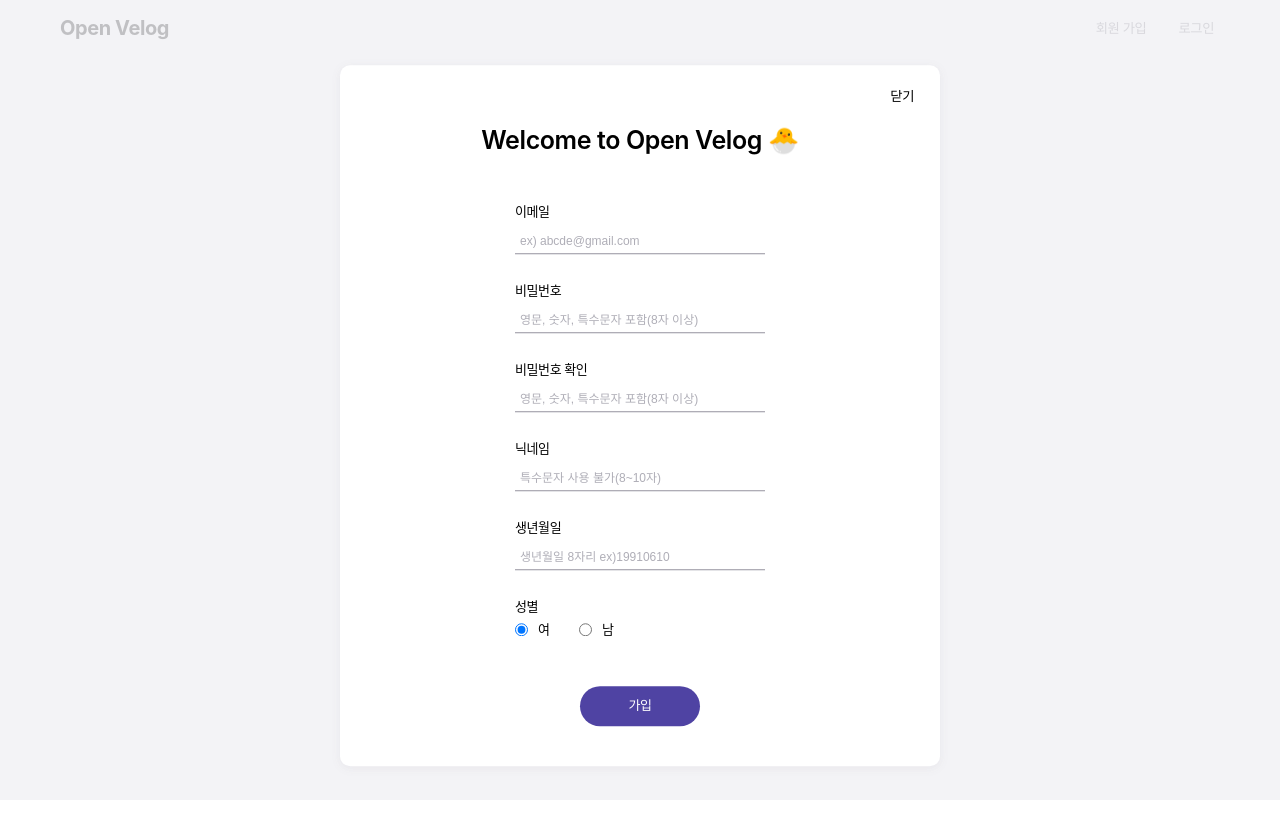
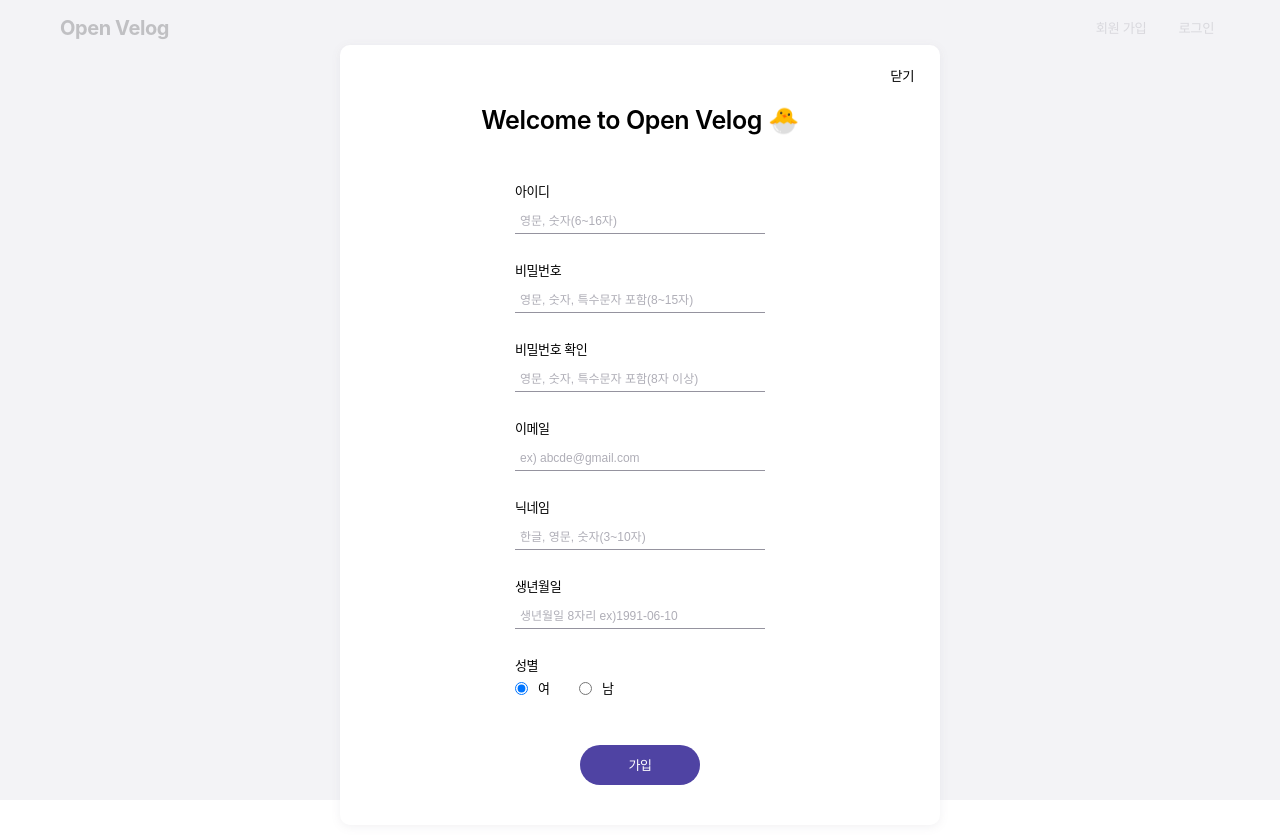
Before and after one commit to yemsu/nextjs-open-velog, a Next.js app: page / in a window 1280 px wide. Both pictures are taken after a click on the button "회원 가입". Shown: the top 838 px of the page. Built offline with nearby package versions, Linux system fonts and the light colour scheme; a web font is replaced by a local one.

Commit message:
fix: radio 버튼 change 이벤트 반응하지 않아 click 이벤트 추가 및 validation에 맞춰 placeholder 수정

```diff
--- a/src/components/auth/JoinModal.tsx
+++ b/src/components/auth/JoinModal.tsx
@@ -1,10 +1,12 @@
+import { useSelector, useDispatch } from "react-redux";
+import { fetchJoin, fetchLogin } from "@/store/auth"
+import { RootState } from "@/store";
 import Modal from "@/components/elements/Modal"
 import Input from "@/components/elements/Input";
 import WrapInputs from "@/components/elements/WrapInputs";
 import useInputs from "@/hooks/useInputs"
 import Button from "@/components/elements/Button";
 import styled from "styled-components"
-import { useCallback, useEffect } from "react";
 
 interface JoinModalProps {
   modalType: string,
@@ -15,12 +17,13 @@ interface JoinModalProps {
 function JoinModal(props: JoinModalProps) {
   const { isOpen, toggle, modalType } = props
   const [forms, onChange, reset] = useInputs({
+    userId: '',
     email: '',
     password1: '',
     password2: '',
-    nick: '',
+    username: '',
     gender: '',
-    birth: '',
+    birthday: '',
   })
 
   const onSubmitJoin = () => {
@@ -54,11 +57,11 @@ function JoinModal(props: JoinModalProps) {
       <WrapForm>
         <WrapInputs>
           <Input
-            type="email"
-            name="email"
-            label="이메일"
-            value={forms.email}
-            placeholder="ex) abcde@gmail.com"
+            type="text"
+            name="userId"
+            label="아이디"
+            value={forms.userId}
+            placeholder="영문, 숫자(6~16자)"
             onChange={onChange}
           />
         </WrapInputs>
@@ -68,7 +71,7 @@ function JoinModal(props: JoinModalProps) {
             name="password1"
             label="비밀번호"
             value={forms.password1}
-            placeholder="영문, 숫자, 특수문자 포함(8자 이상)"
+            placeholder="영문, 숫자, 특수문자 포함(8~15자)"
             onChange={onChange}
           />
         </WrapInputs>
@@ -86,40 +89,50 @@ function JoinModal(props: JoinModalProps) {
             </WrapInputs>
             <WrapInputs>
               <Input
-                type="text"
-                name="nick"
-                label="닉네임"
-                value={forms.nick}
-                placeholder="특수문자 사용 불가(8~10자)"
+                type="email"
+                name="email"
+                label="이메일"
+                value={forms.email}
+                placeholder="ex) abcde@gmail.com"
                 onChange={onChange}
               />
             </WrapInputs>
             <WrapInputs>
               <Input
-                type="number"
-                name="birth"
+                type="text"
+                name="username"
+                label="닉네임"
+                value={forms.username}
+                placeholder="한글, 영문, 숫자(3~10자)"
+                onChange={onChange}
+              />
+            </WrapInputs>
+            <WrapInputs>
+              <Input
+                type="text"
+                name="birthday"
                 label="생년월일"
-                value={forms.birth}
-                placeholder="생년월일 8자리 ex)19910610"
+                value={forms.birthday}
+                placeholder="생년월일 8자리 ex)1991-06-10"
                 onChange={onChange}
               />
             </WrapInputs>
             <WrapInputs label="성별" labelFor="female">
               <Input
                 type="radio"
-                id="female"
+                id="woman"
                 name="gender"
                 label="여"
-                value="F"
+                value="woman"
                 checked={true}
                 onChange={onChange}
               />
               <Input
                 type="radio"
-                id="mail"
+                id="man"
                 name="gender"
                 label="남"
-                value="M"
+                value="man"
                 onChange={onChange}
               />
             </WrapInputs>
--- a/src/components/elements/Input.tsx
+++ b/src/components/elements/Input.tsx
@@ -16,8 +16,13 @@ interface InputProps {
 function Input(props: InputProps) {
   const { type, id, name, label, placeholder, value, checked, isRequired = true, onChange } = props
 
+  const isBackLabelStyle = ["checkbox", "radio"].includes(type)
   const idStr = id || `input-${name}`
-  const isBackLabelStyle = ["checkbox", "radio"].includes(type)
+
+  const onClick = (e: SyntheticEvent) => {
+    if(!isBackLabelStyle) return
+    onChange(e)
+  }
   return (
     <Wrapper type={type}>
       {
@@ -37,6 +42,7 @@ function Input(props: InputProps) {
           checked={checked}
           required={isRequired}
           onChange={onChange}
+          onClick={onClick}
         />
         {isBackLabelStyle && <LabelText>{label}</LabelText>}
       </InputWrapLabel>
```
